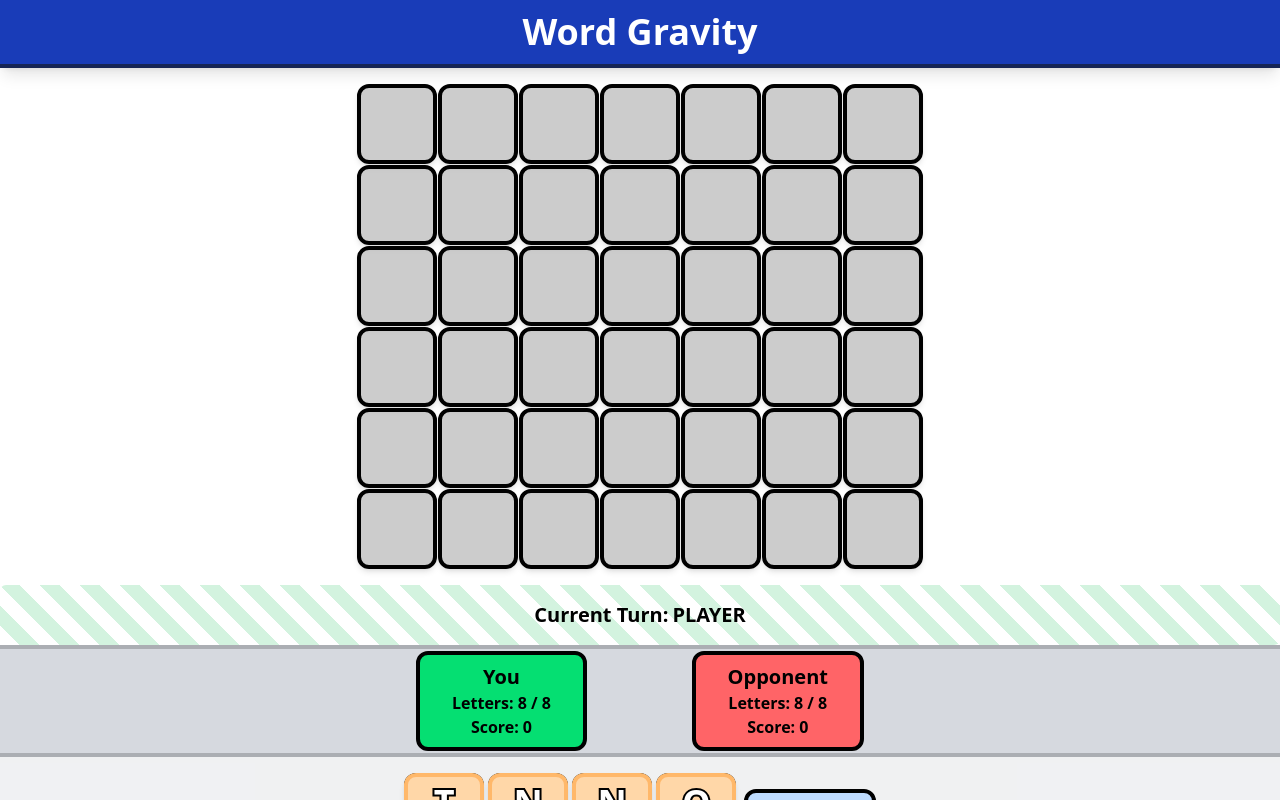
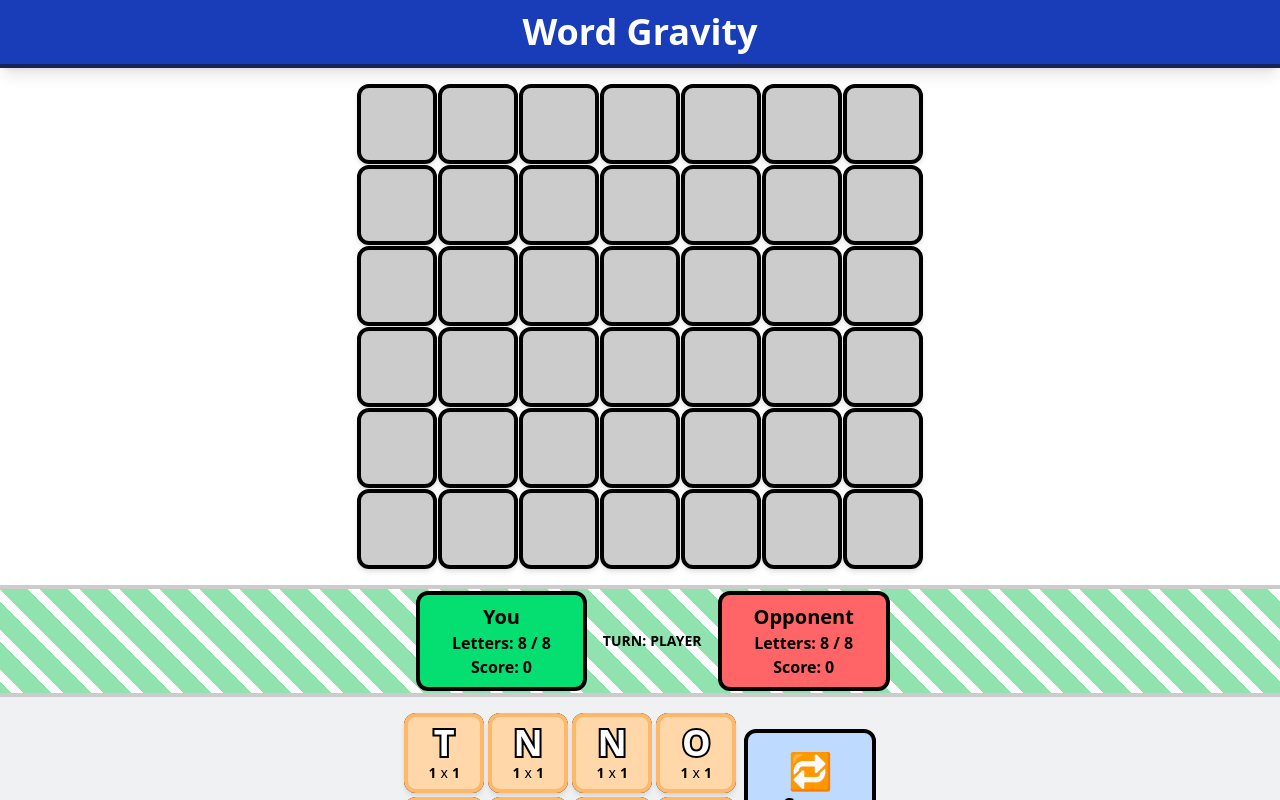
Before and after one commit to xandwr/word-gravity-pure, a SvelteKit app: page / in a window 1280 px wide. Shown: the top 800 px of the page. Built offline with nearby package versions, Linux system fonts and the light colour scheme; no server answers.

Commit message:
Compressed elements

```diff
--- a/src/components/playerInfoPanel.svelte
+++ b/src/components/playerInfoPanel.svelte
@@ -30,16 +30,20 @@
     let bgColor = $derived(player === "player" ? "bg-green-400" : "bg-red-400");
 </script>
 
-<div class="border-2 sm:border-4 px-1 sm:px-6 md:px-8 py-0 sm:py-2 rounded-xl flex flex-col items-center {bgColor}">
+<div
+    class="border-2 sm:border-4 px-1 sm:px-6 md:px-8 py-0 sm:py-2 rounded-xl flex flex-col items-center {bgColor}"
+>
     <h1 class="font-bold text-base sm:text-lg md:text-xl">{displayName}</h1>
 
     <span class="flex gap-1 text-xs sm:text-sm md:text-base">
         <h2 class="font-semibold">Letters:</h2>
-        <h2 class="font-bold">{lettersInHand} / {HAND_CONFIG.SIZE}</h2>
+        <h2 class="font-bold text-nowrap">
+            {lettersInHand} / {HAND_CONFIG.SIZE}
+        </h2>
     </span>
 
     <span class="flex gap-1 text-xs sm:text-sm md:text-base">
         <h2 class="font-semibold">Score:</h2>
-        <h2 class="font-bold">{score}</h2>
+        <h2 class="font-bold text-nowrap">{score}</h2>
     </span>
 </div>
--- a/src/routes/+page.svelte
+++ b/src/routes/+page.svelte
@@ -57,7 +57,7 @@
         </div>
 
         <div
-            class="relative flex items-center gap-1 text-sm sm:text-base md:text-xl justify-center sm:p-4 overflow-hidden rounded-md"
+            class="relative flex justify-center px-2 py-0.5 border-y-4 border-black/20 overflow-hidden"
         >
             <!-- animated caution-tape background -->
             <div
@@ -65,27 +65,26 @@
                 style="background-image: linear-gradient(45deg, {gameState.currentPlayerTurn ===
                 'player'
                     ? '#22c55e'
-                    : '#ef4444'} 25%, transparent 25%, transparent 50%, {gameState.currentPlayerTurn ===
+                    : '#ef4444'} 35%, transparent 35%, transparent 50%, {gameState.currentPlayerTurn ===
                 'player'
                     ? '#22c55e'
                     : '#ef4444'} 50%, {gameState.currentPlayerTurn === 'player'
                     ? '#22c55e'
-                    : '#ef4444'} 75%, transparent 75%, transparent)"
+                    : '#ef4444'} 85%, transparent 85%, transparent)"
             ></div>
 
-            <h1 class="relative z-10 font-semibold">Current Turn:</h1>
-            <h1 class="relative z-10 font-bold uppercase">
-                {gameState.currentPlayerTurn}
-            </h1>
-        </div>
-
-        <div
-            class="flex justify-center px-2 py-0.5 bg-gray-400/40 border-y-4 border-black/20"
-        >
             <div
-                class="flex flex-col sm:flex-row justify-center sm:justify-between gap-2 sm:gap-4 w-full max-w-md"
+                class="relative z-10 flex flex-row justify-center sm:justify-between items-center gap-2 sm:gap-4 w-full max-w-md"
             >
                 <PlayerInfoPanel player="player" />
+
+                <div
+                    class="flex items-center gap-1 text-xs sm:text-sm font-bold uppercase whitespace-nowrap"
+                >
+                    <span>Turn:</span>
+                    <span>{gameState.currentPlayerTurn}</span>
+                </div>
+
                 <PlayerInfoPanel player="opponent" />
             </div>
         </div>
@@ -109,6 +108,6 @@
     }
     .animate-banner {
         animation: bannerScroll 1s linear infinite;
-        opacity: 0.2; /* adjust so text stays readable */
+        opacity: 0.5; /* adjust so text stays readable */
     }
 </style>
```
